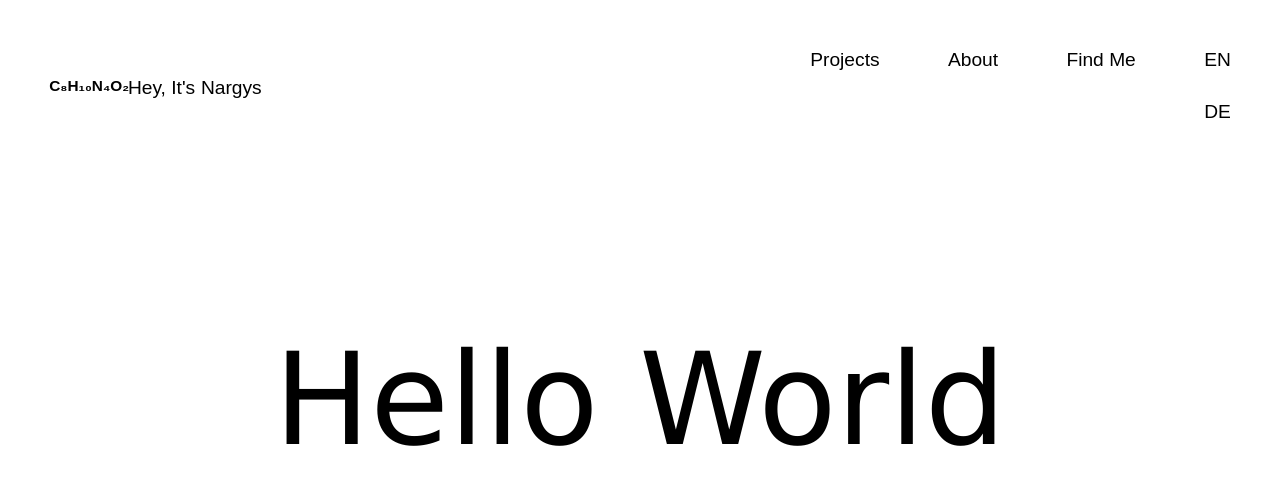
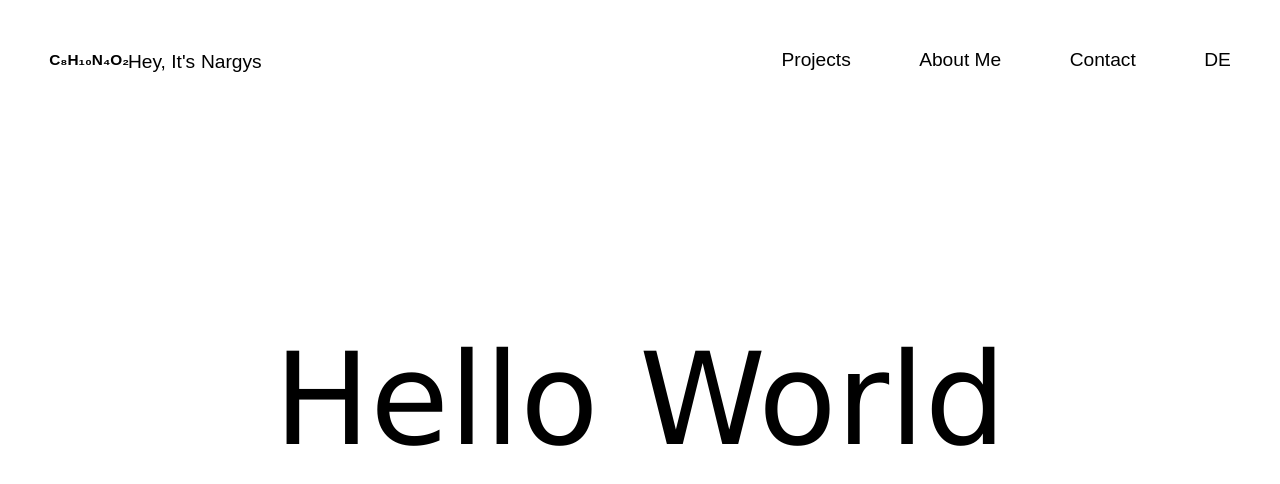
Before and after one commit to nargysc/portfolionrgs, a React (Create React App) app: page /about in a window 1280 px wide. Shown: the top 484 px of the page. Built offline with nearby package versions, Linux system fonts and the light colour scheme.

Commit message:
updated design transition and lang

```diff
--- a/src/App.css
+++ b/src/App.css
@@ -17,7 +17,7 @@ html, body {
   left: 0;
   width: 100%;
   height: 100vh;
-  background-color: #000000;
+  background-color: #f9cf71;
   transform-origin: bottom;
 }
 
@@ -27,6 +27,6 @@ html, body {
   left: 0;
   width: 100%;
   height: 100vh;
-  background-color: #4e42ff;
+  background-color: #867ba3;
   transform-origin: top;
 }
--- a/src/App.scss
+++ b/src/App.scss
@@ -18,8 +18,9 @@ html, body {
     left:0;
     width: 100%;
     height: 100vh;
-    background-color: #000000;
+    background-color: #f9cf71;
     transform-origin:bottom ;
+
 }
 
 .slide-out {
@@ -28,6 +29,6 @@ html, body {
     left:0;
     width: 100%;
     height: 100vh;
-    background-color: #4e42ff;
+    background-color: #867ba3;
     transform-origin:top ;
 }
--- a/src/Components/NavBar.css
+++ b/src/Components/NavBar.css
@@ -14,6 +14,9 @@
   font-weight: 440;
   box-sizing: border-box;
 }
+.nav .navmenu {
+  display: flex;
+}
 .nav .nav-link {
   display: flex;
   justify-content: space-between;
@@ -23,6 +26,7 @@
 }
 .nav .logo,
 .nav .nav-item {
+  display: flex;
   margin: 1em;
   font-weight: 400;
   font-size: 1em;
--- a/src/Components/NavBar.js
+++ b/src/Components/NavBar.js
@@ -4,7 +4,7 @@ import "./NavBar.scss";
 import { useTranslation } from "react-i18next";
 
 const NavBar = () => {
-  const { i18n } = useTranslation();
+  const { i18n, t } = useTranslation();
   return (
     <div className="nav">
       <div className=" logo">
@@ -20,29 +20,31 @@ const NavBar = () => {
       <div className="navmenu">
         <div className="nav-item">
           <Link className="nav-link" to="/projects">
-            Projects
+            {t("projectnav")}
           </Link>
           <div className="indicator"></div>
         </div>
 
         <div className="nav-item">
           <Link className="nav-link" to="/about">
-            About
+            {t("aboutme")}
           </Link>
           <div className="indicator"></div>
         </div>
         <div className="nav-item">
           <Link className="nav-link" to="/findme">
-            Find Me
+            {t("findme")}
           </Link>
           <div className="indicator"></div>
         </div>
         <div className="nav-item">
-          <span className="nav-link" onClick={() => i18n.changeLanguage("en")}>
-            EN
-          </span>
-          <span className="nav-link" onClick={() => i18n.changeLanguage("de")}>
-            DE
+          <span
+            className="nav-link"
+            onClick={() =>
+              i18n.changeLanguage(i18n.language === "en" ? "de" : "en")
+            }
+          >
+            {i18n.language === "en" ? "DE" : "EN"}
           </span>
           <div className="indicator"></div>
         </div>
--- a/src/Components/NavBar.scss
+++ b/src/Components/NavBar.scss
@@ -1,6 +1,7 @@
 
 .nav {
     position: fixed;
+
 
 cursor: pointer;
   color: rgb(255, 255, 255);
@@ -15,8 +16,12 @@ cursor: pointer;
    font-family: "Titillium Web", sans-serif;
    font-weight: 440;
    box-sizing: border-box;
+   .navmenu {
+            display: flex;
+
+   }
     .nav-link{
-        display: flex;
+      display: flex;
         justify-content: space-between;
   position: relative;
   padding: 15px;
@@ -24,6 +29,7 @@ cursor: pointer;
     }
     .logo,
     .nav-item {
+      display: flex;
         margin:1em;
         font-weight:400;
         font-size: 1em;
--- a/src/locales/de/translation.json
+++ b/src/locales/de/translation.json
@@ -1,3 +1,7 @@
 {
-  "title": "Hallo Welt"
+  "title": "Hallo Welt",
+  "projectnav": "Projekte",
+  "aboutme": "Ûber Mich",
+    "findme": "Kontakt"
+
 }
--- a/src/locales/en/translation.json
+++ b/src/locales/en/translation.json
@@ -1,3 +1,8 @@
 {
-  "title": "Hello World"
+  "title": "Hello World",
+    "projectnav": "Projects",
+      "aboutme": "About Me",
+      "findme": "Contact"
+
+
 }
--- a/src/transition.js
+++ b/src/transition.js
@@ -1,5 +1,6 @@
 import { motion } from "framer-motion";
 import "./App.scss";
+
 const transition = (OgComponent) => {
   return () => (
     <>
@@ -9,14 +10,15 @@ const transition = (OgComponent) => {
         initial={{ scaleY: 0 }}
         animate={{ scaleY: 0 }}
         exit={{ scaleY: 1 }}
-        transition={{ duration: 0.6, ease: [0.22, 1, 0.36, 1] }}
+        transition={{ duration: 1, ease: [0.22, 1, 0.36, 1] }}
       />
+
       <motion.div
         className="slide-out"
         initial={{ scaleY: 1 }}
         animate={{ scaleY: 0 }}
         exit={{ scaleY: 0 }}
-        transition={{ duration: 0.6, ease: [0.22, 1, 0.36, 1] }}
+        transition={{ duration: 0.5, ease: [0.22, 1, 0.36, 1] }}
       />
     </>
   );
```
